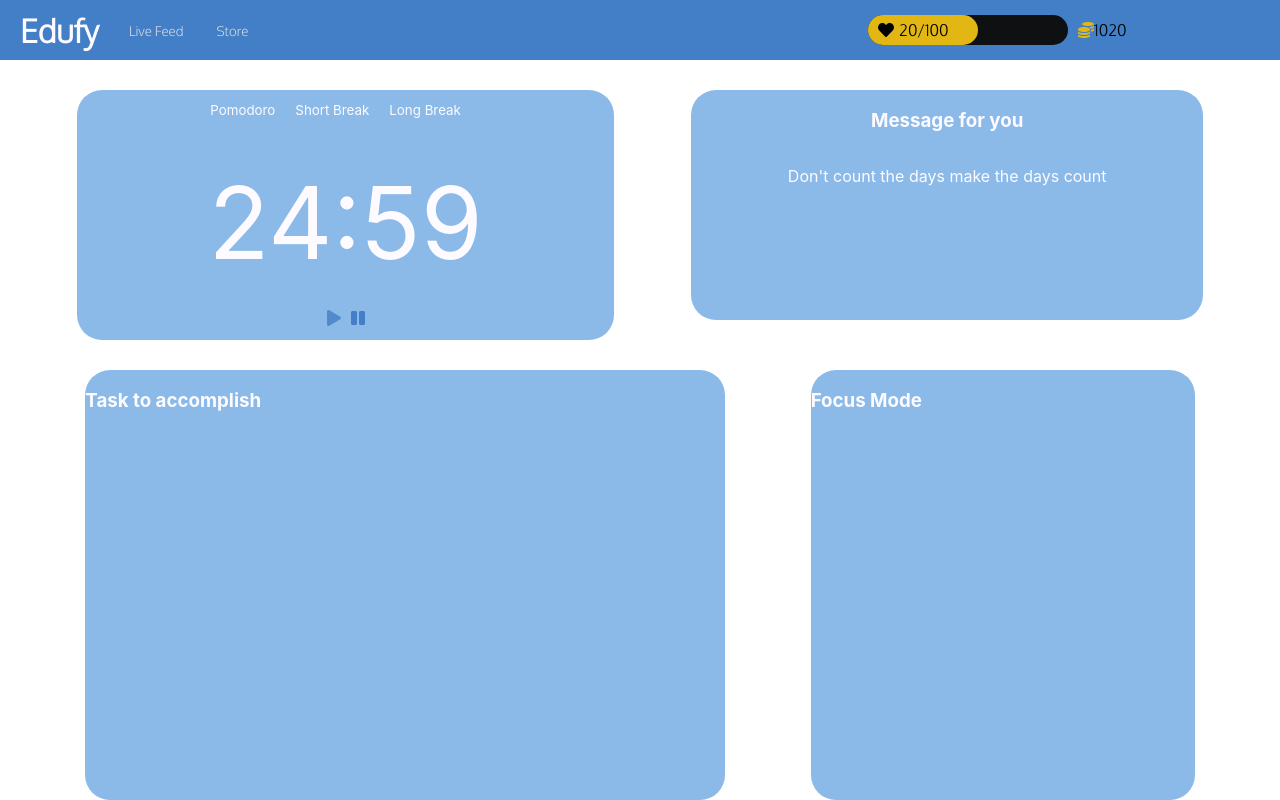
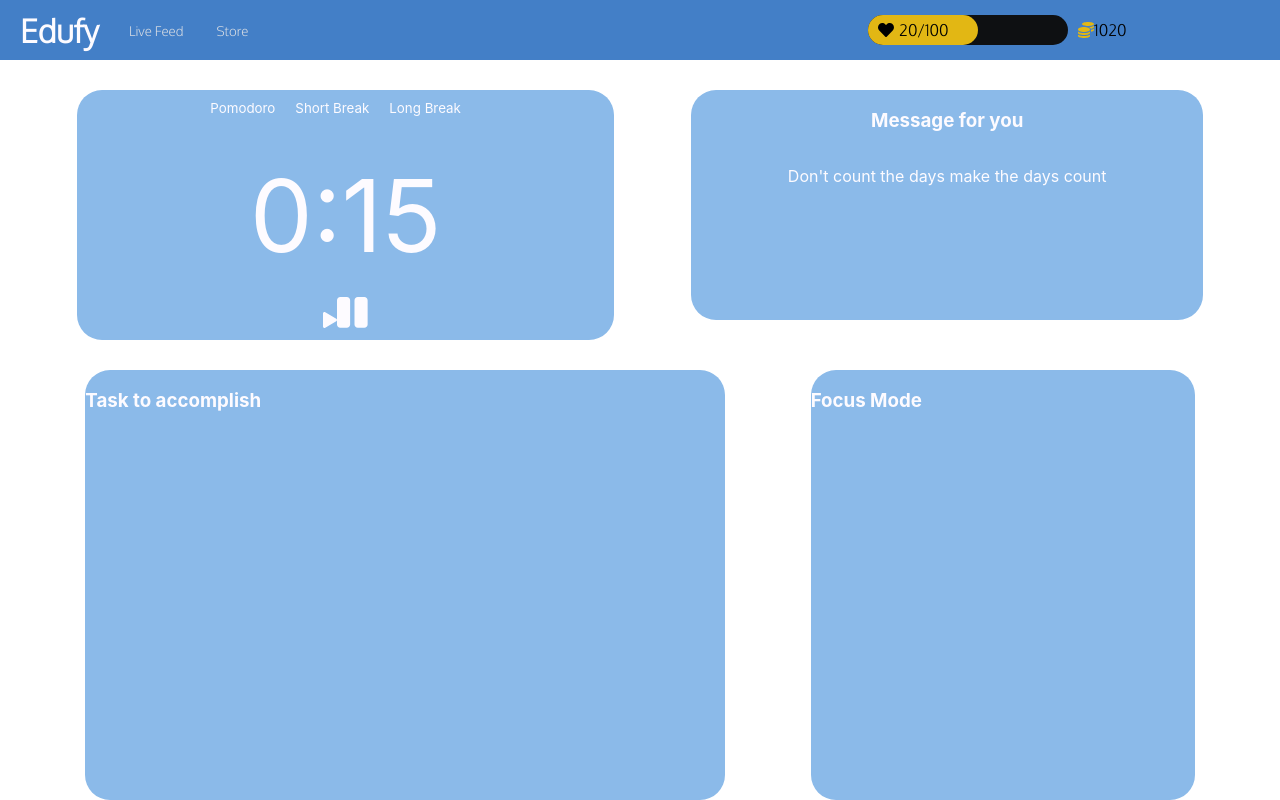
Before and after one commit to jamessnguyenn/EduFy, a React (Create React App) app: page /profile in a window 1280 px wide. Built offline with nearby package versions, Linux system fonts and the light colour scheme.

Commit message:
work on pomo

```diff
--- a/src/components/productivePage/productivePage.css
+++ b/src/components/productivePage/productivePage.css
@@ -73,17 +73,18 @@
 }
 
 .playIcon {
-  margin-right: 10px;
-  color: var(--main-color);
+  color: var(--main-white);
+  font-size: 35px;
+}
+
+.pauseIcon {
+  color: var(--main-white);
+  font-size: 35px;
 }
 .playIcon.active {
   margin-right: 10px;
-  color: var(--main-color);
-  opacity: 80%;
-}
 
-.pauseIcon {
-  color: var(--main-color);
+  opacity: 40%;
 }
 
 .pomodoroTool {
--- a/src/components/productivePage/productivePage.jsx
+++ b/src/components/productivePage/productivePage.jsx
@@ -1,4 +1,4 @@
-import React, { useState } from "react";
+import React, { useState, useRef, useEffect } from "react";
 import Navbar from "../navbar/navbar";
 import "./productivePage.css";
 import { FontAwesomeIcon } from "@fortawesome/react-fontawesome";
@@ -6,18 +6,40 @@ import { faPlay, faPause } from "@fortawesome/free-solid-svg-icons";
 
 export default function ProductivePage() {
   //let [timerMin, setTimerMin] = useState("24");
-  const [timerSecs, setTimerSec] = useState("59");
+  const [isPaused, setIsPaused] = useState(false);
+  const [timerSecs, setTimerSec] = useState("20");
 
-  const startTimer = () => {
-    let interval = setInterval(decreaseTimer, 1000);
-  };
-
-  function decreaseTimer() {
-    setTimerSec(timerSecs - 1);
-    // console.log(timerSecs);
+  //Converting total time to display
+  let minutes = Math.floor(timerSecs / 60);
+  let seconds = Math.floor(timerSecs - 60 * minutes);
+  if (seconds < 10) {
+    seconds = `0${seconds}`;
   }
 
-  //startTimer();
+  let intervalRef = useRef();
+
+  useEffect(() => {
+    const id = setInterval(() => {
+      if (timerSecs === 1) {
+        setIsPaused(true);
+      }
+      {
+        isPaused
+          ? clearInterval(intervalRef.current)
+          : setTimerSec(timerSecs - 1);
+      }
+    }, 1000);
+    intervalRef.current = id;
+    return () => clearInterval(intervalRef.current);
+  });
+
+  function pauseTimer() {
+    setIsPaused(true);
+  }
+
+  function startTimer() {
+    setIsPaused(false);
+  }
 
   return (
     <>
@@ -30,10 +52,16 @@ export default function ProductivePage() {
               <small className="pomoTool"> Short Break </small>
               <small className="pomoTool"> Long Break </small>
             </div>
-            <span className="timer"> 24:59 </span>
+            <span className="timer">
+              {minutes}:{seconds}
+            </span>
             <div className="pomoIcons">
-              <FontAwesomeIcon className="playIcon active" icon={faPlay} />
-              <FontAwesomeIcon className="pauseIcon" icon={faPause} />
+              <FontAwesomeIcon onClick={startTimer} icon={faPlay} />
+              <FontAwesomeIcon
+                className="pauseIcon"
+                onClick={pauseTimer}
+                icon={faPause}
+              />
             </div>
           </div>
 
```
